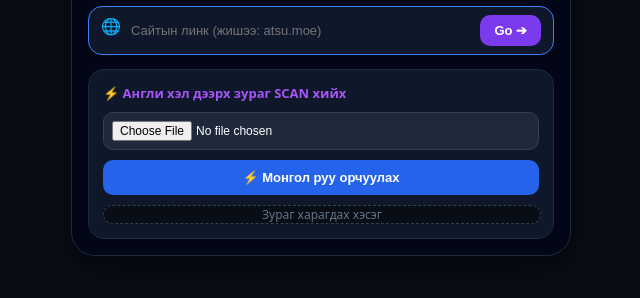
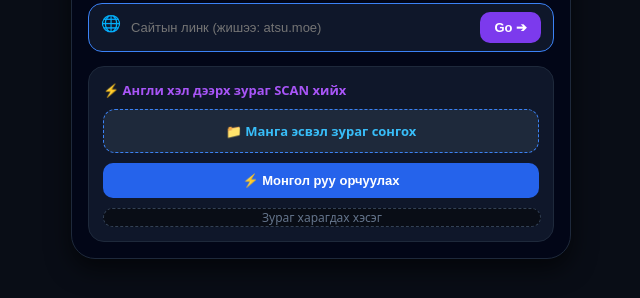
Before and after one commit to eternals916-prog/mangu-web, a website: page public/index.html in a window 1280 px wide. Shown: the part 302-600 px from the top of the page, without its empty margins (319-959 px from the left). Drawn offline with Linux system fonts and the light colour scheme.

Commit message:
Modify title and enhance file input styling
Updated the title and added a custom file upload button with improved styling.

```diff
--- a/public/index.html
+++ b/public/index.html
@@ -3,7 +3,7 @@
 <head>
   <meta charset="UTF-8" />
   <meta name="viewport" content="width=device-width, initial-scale=1.0" />
-  <title>MANGU BROWSER & EN-MN SCANNER</title>
+  <title>MANGU BROWSER</title>
   <style>
     body {
       margin: 0;
@@ -77,16 +77,24 @@
       flex-direction: column;
       gap: 10px;
     }
+    /* Hide default ugly file input */
     input[type="file"] {
-      background: #1e293b;
-      border: 1px solid #334155;
-      color: #fff;
-      padding: 8px;
-      border-radius: 10px;
-      font-size: 12px;
-      outline: none;
-      width: 100%;
-      box-sizing: border-box;
+      display: none;
+    }
+    .custom-file-btn {
+      background-color: #1e293b;
+      border: 1px dashed #3b82f6;
+      color: #38bdf8;
+      padding: 12px;
+      border-radius: 12px;
+      font-size: 13px;
+      font-weight: bold;
+      text-align: center;
+      cursor: pointer;
+      transition: 0.2s;
+    }
+    .custom-file-btn:hover {
+      background-color: #334155;
     }
     .btn-translate {
       background-color: #2563eb;
@@ -149,6 +157,10 @@
     <div class="scan-card">
       <div style="font-size: 13px; font-weight: bold; color: #a855f7;">⚡ Англи хэл дээрх зураг SCAN хийх</div>
 
+      <!-- Custom File Upload Button -->
+      <label for="imageInput" class="custom-file-btn" id="fileLabel">
+        📁 Манга эсвэл зураг сонгох
+      </label>
       <input type="file" id="imageInput" accept="image/*" onchange="previewImage(event)" />
 
       <button class="btn-translate" id="scanBtn" onclick="scanImage()">⚡ Монгол руу орчуулах</button>
@@ -183,6 +195,7 @@
     function previewImage(event) {
       const file = event.target.files[0];
       if (file) {
+        document.getElementById('fileLabel').innerText = '✅ ' + file.name;
         const reader = new FileReader();
         reader.onload = function(e) {
           const previewBox = document.getElementById('previewBox');
@@ -206,7 +219,7 @@
 
       const formData = new FormData();
       formData.append('image', fileInput.files[0]);
-      formData.append('lang', 'eng'); // зөвхөн англи хэлээр уншина
+      formData.append('lang', 'eng');
 
       scanBtn.disabled = true;
       scanBtn.innerText = '⏳ Уншиж байна...';
```
